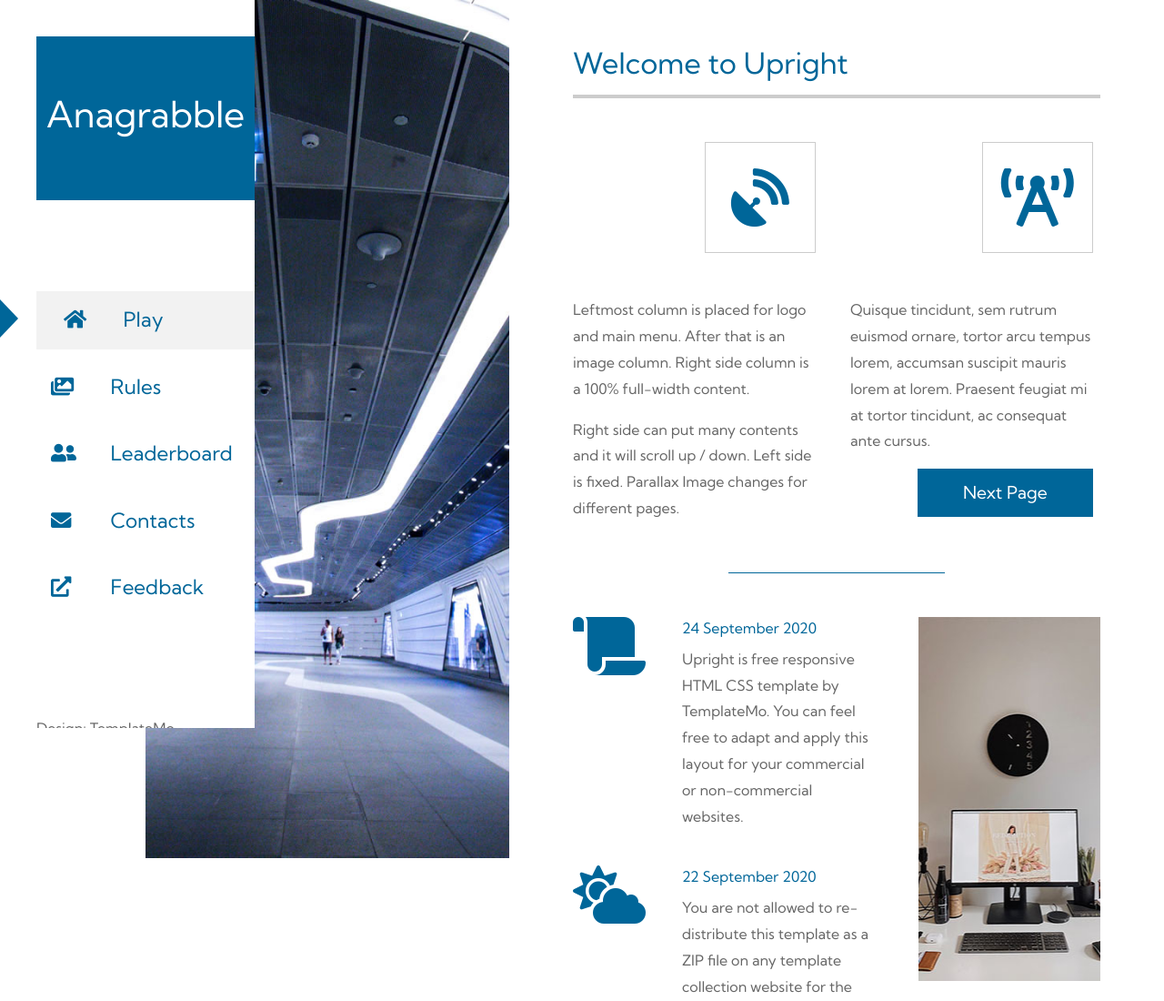
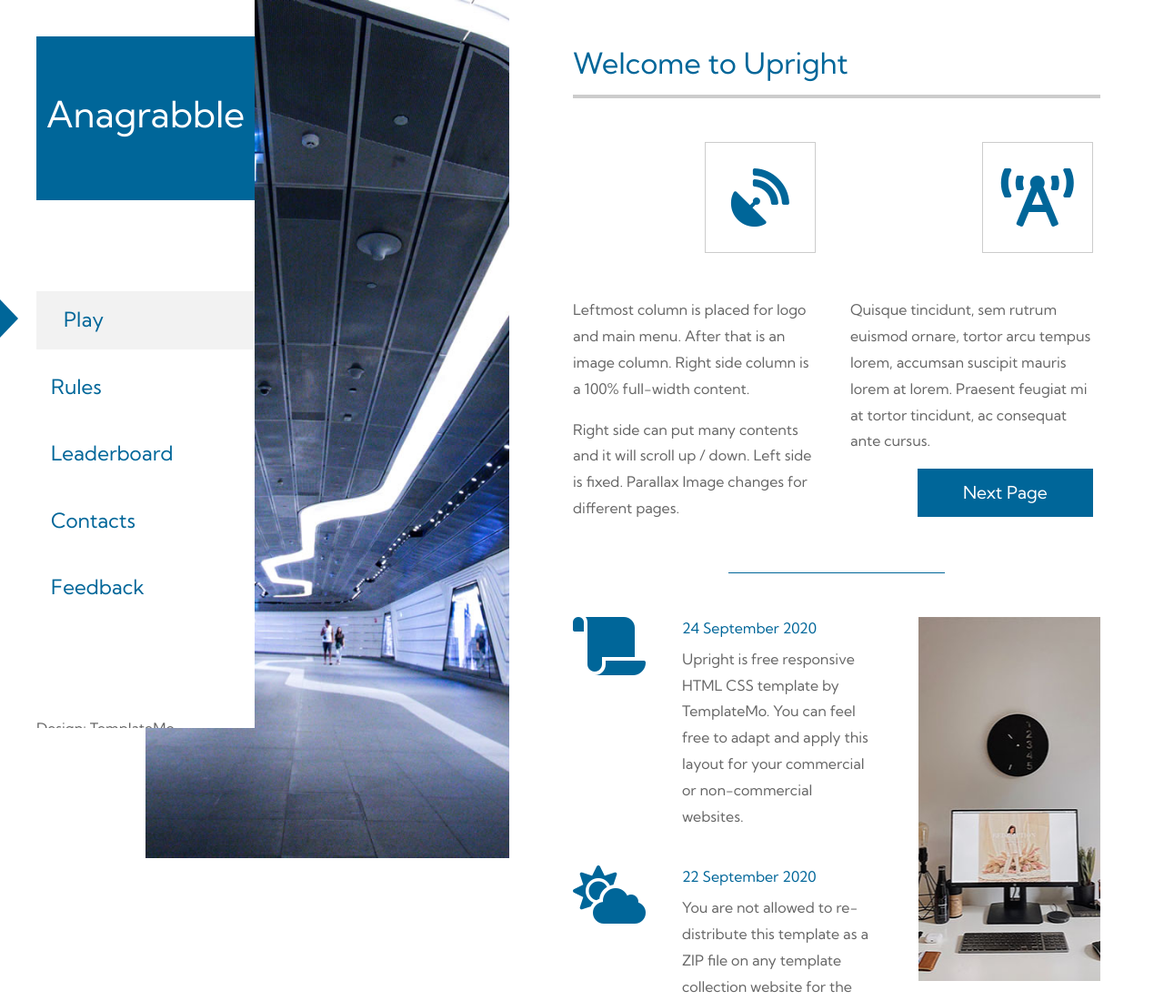
Before and after one commit to Rajani-Baral/Scrabble2.0, a plain HTML site: page index.html in a window 1280 px wide. Shown: the top 1100 px of the page at 91% size. Drawn offline with Linux system fonts and the light colour scheme.

Commit message:
name change

```diff
--- a/index.html
+++ b/index.html
@@ -34,37 +34,37 @@ https://templatemo.com/tm-555-upright
                         </div>
                         <ul id="tm-main-nav">
                             <li class="nav-item">
-                                <a href="#home" class="nav-link current">
+                                <a href="#play" class="nav-link current">
                                     <div class="triangle-right"></div>
-                                    <i class="fas fa-home nav-icon"></i>
+
                                     Play
                                 </a>
                             </li>
                             <li class="nav-item">
-                                <a href="#gallery" class="nav-link">
+                                <a href="#rules" class="nav-link">
                                     <div class="triangle-right"></div>
-                                    <i class="fas fa-images nav-icon"></i>
+
                                     Rules
                                 </a>
                             </li>
                             <li class="nav-item">
-                                <a href="#about" class="nav-link">
+                                <a href="#leaderboard" class="nav-link">
                                     <div class="triangle-right"></div>
-                                    <i class="fas fa-user-friends nav-icon"></i>
+
                                     Leaderboard
                                 </a>
                             </li>
                             <li class="nav-item">
-                                <a href="#contact" class="nav-link">
+                                <a href="#contacts" class="nav-link">
                                     <div class="triangle-right"></div>
-                                    <i class="fas fa-envelope nav-icon"></i>
+
                                     Contacts
                                 </a>
                             </li>
                             <li class="nav-item">
-                                <a href="https://paypal.me/templatemo" class="nav-link external" target="_parent" rel="sponsored">
+                                <a href="#feedback" class="nav-link">
                                     <div class="triangle-right"></div>
-                                    <i class="fas fa-external-link-alt nav-icon"></i>
+
                                     Feedback
                                 </a>
                             </li>
```
